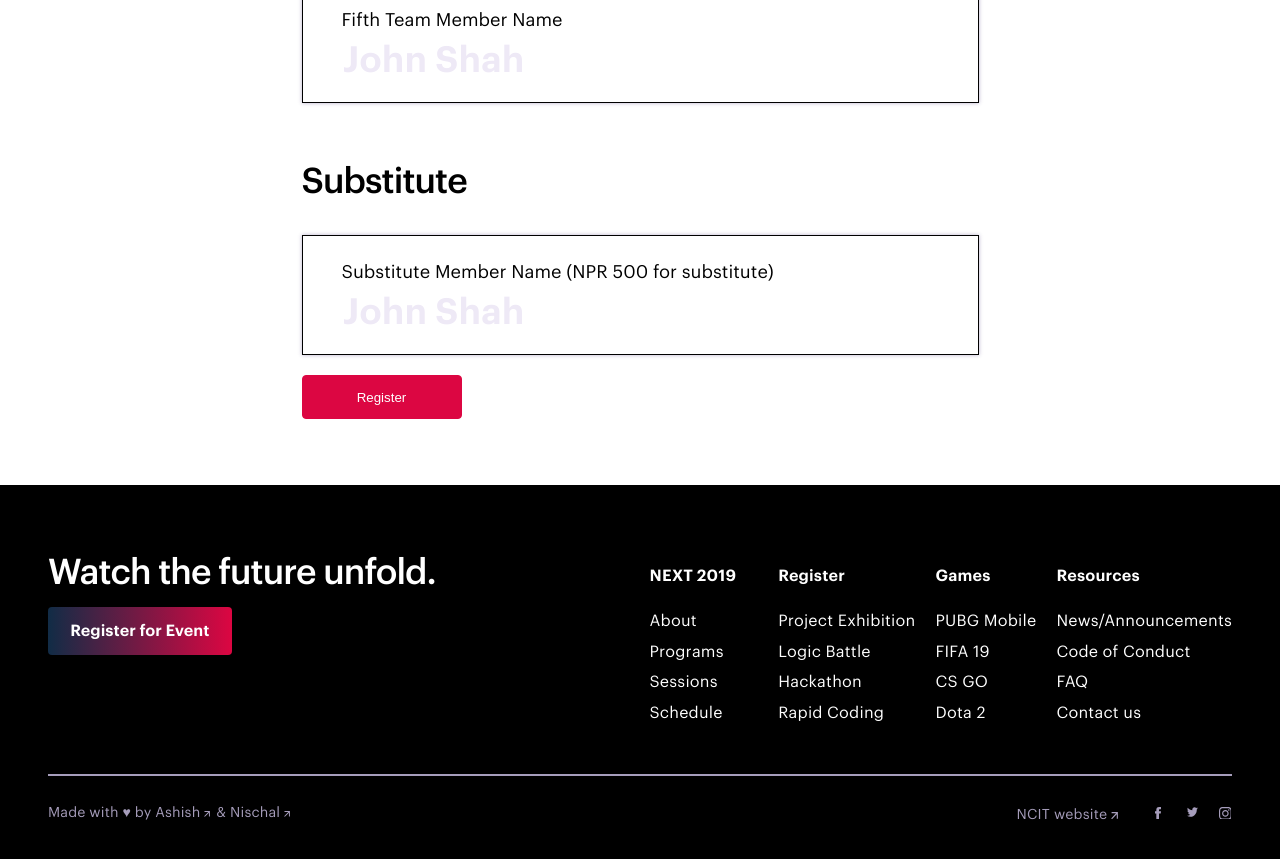
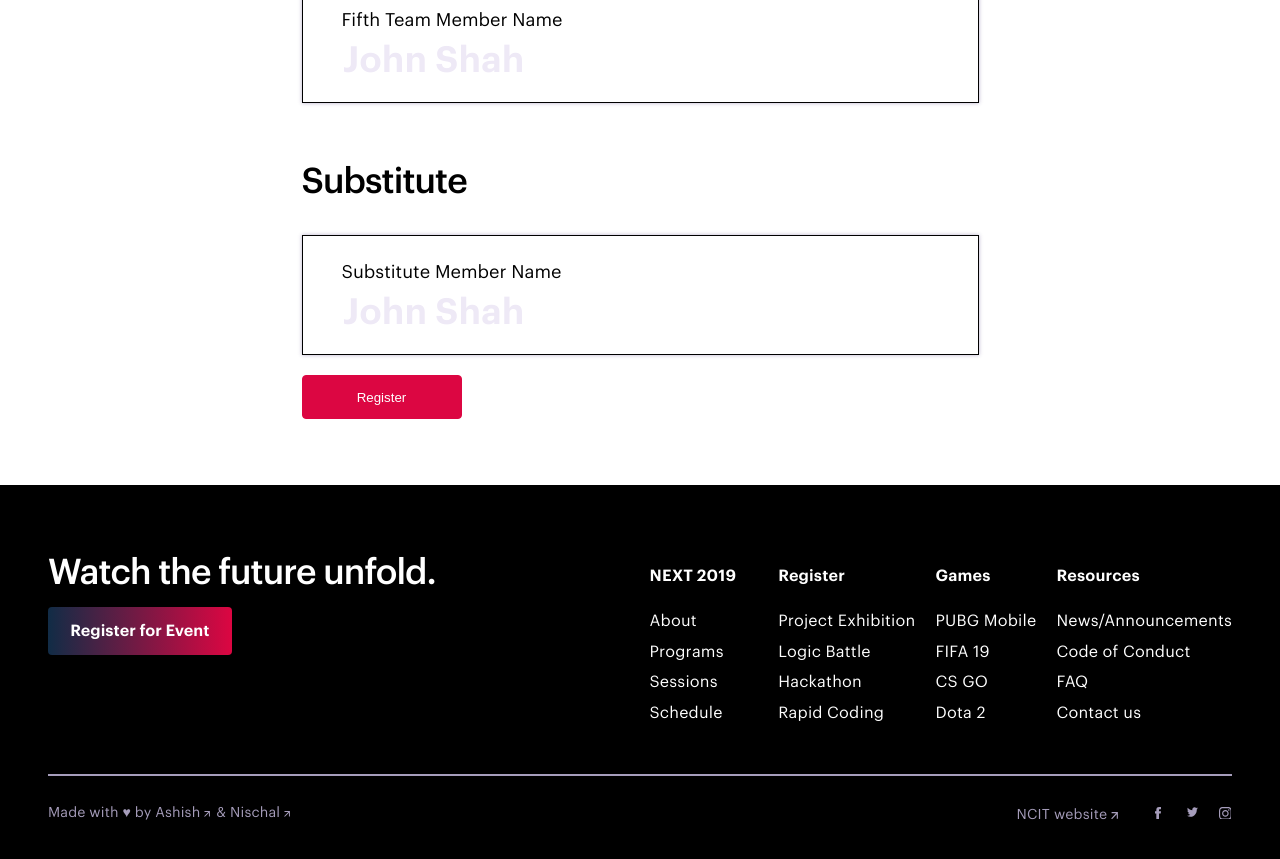
Before and after one commit to MegaMind98/dev, a Jekyll site: the page built from dota_registration.html, in a window 1280 px wide and 900 px high, scrolled down 2322 px. Shown: the top 859 px of the window. Built offline with Jekyll 4.4.1, drawn with Linux system fonts in a browser that asks for light colours.

Commit message:
Update dota_registration.html

```diff
--- a/dota_registration.html
+++ b/dota_registration.html
@@ -79,7 +79,7 @@ permalink: /dota-at-next/registration/
 
                     <h3 class="u-type-h4">Substitute</h3>
 
-                    <label class="c-form__label">Substitute Member Name (NPR 500 for substitute)</label>
+                    <label class="c-form__label">Substitute Member Name </label>
                     <input type="text" class="c-form__input" placeholder="John Shah" name="entry.1381995059"  required >
                     <br /><br />
                     <input class="c-button" type="submit" value="Register">
```
